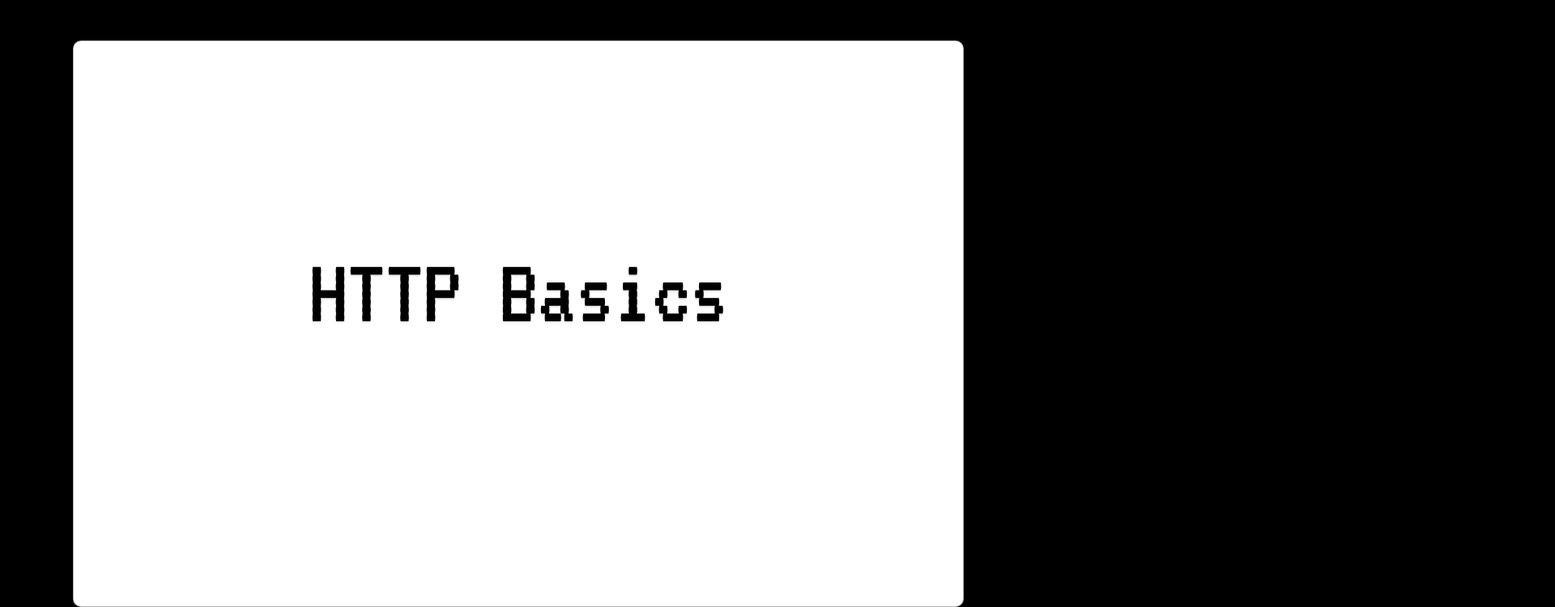
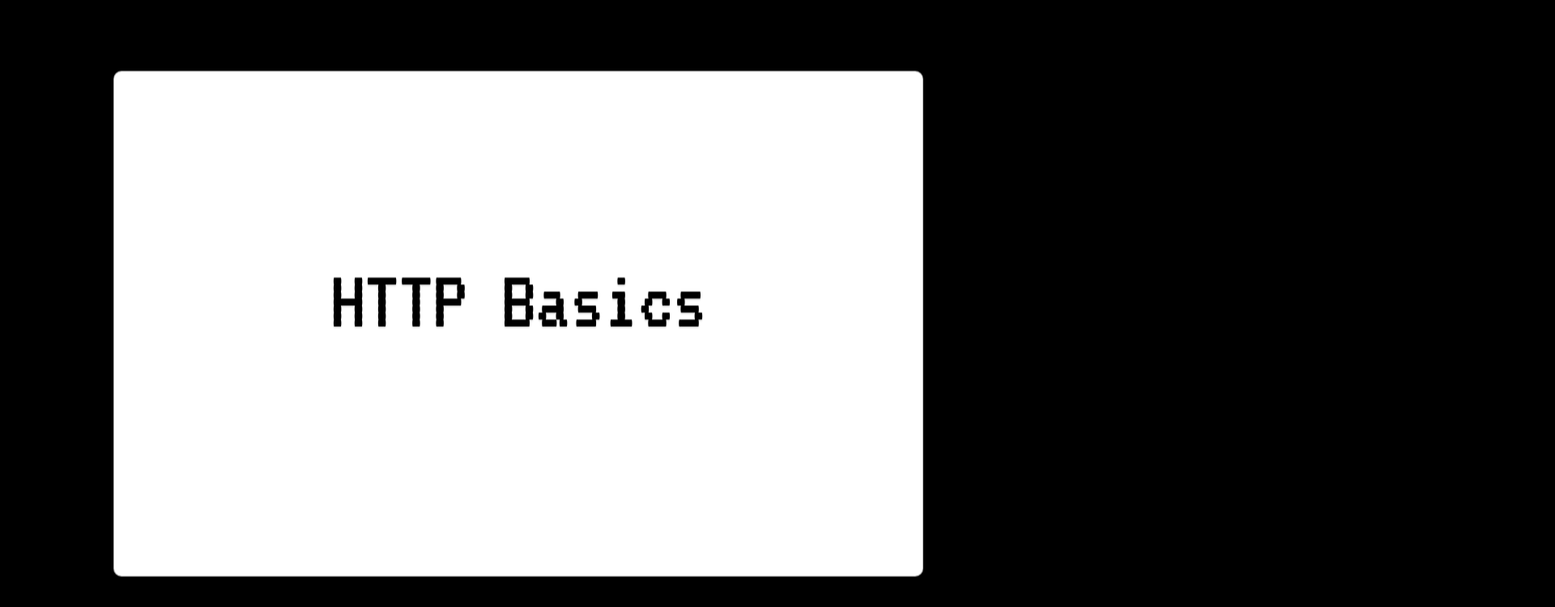
Before and after one commit to Baziak/http-lecture, a plain HTML site: page http-slides.html in a window 1280 px wide. Shown: the top 750 px of the page at 81% size, 1920 px wide, since content can reach past the window. Drawn offline with Linux system fonts and the light colour scheme.

Commit message:
Slides size and font adjusted

```diff
--- a/css/http-slides.less
+++ b/css/http-slides.less
@@ -1,5 +1,3 @@
-@slidesInterval: 1300px;
-
 /*
     We start with a good ol' reset.
     That's the one by Eric Meyer http://meyerweb.com/eric/tools/css/reset/
@@ -127,14 +125,10 @@ ul {
   padding: 40px;
   margin: 20px auto;
 
-  -webkit-box-sizing: border-box;
-  -moz-box-sizing:    border-box;
-  -ms-box-sizing:     border-box;
-  -o-box-sizing:      border-box;
   box-sizing:         border-box;
 
   font-family: Arial, sans-serif;
-  font-size: 40px;
+  font-size: 36px;
   line-height: 1.5em;
 }
 
@@ -142,28 +136,16 @@ ul {
   margin: 0;
   opacity: 0.3;
 
-  -webkit-transition: opacity 1s;
-  -moz-transition:    opacity 1s;
-  -ms-transition:     opacity 1s;
-  -o-transition:      opacity 1s;
   transition:         opacity 1s;
 }
 
 .impress-enabled .step.active { opacity: 1 }
 
-/*
-    These 'slide' step styles were heavily inspired by HTML5 Slides:
-    http://html5slides.googlecode.com/svn/trunk/styles.css
-
-    ;)
-
-    They cover everything what you see on first three steps of the demo.
-*/
 .slide {
   display: block;
 
-  width: 1100px;
-  height: 700px;
+  width: 1000px;
+  height: 625px;
   padding: 40px 60px;
 
   background-color: white;
```
Also changed, not shown: css/http-slides.css.
